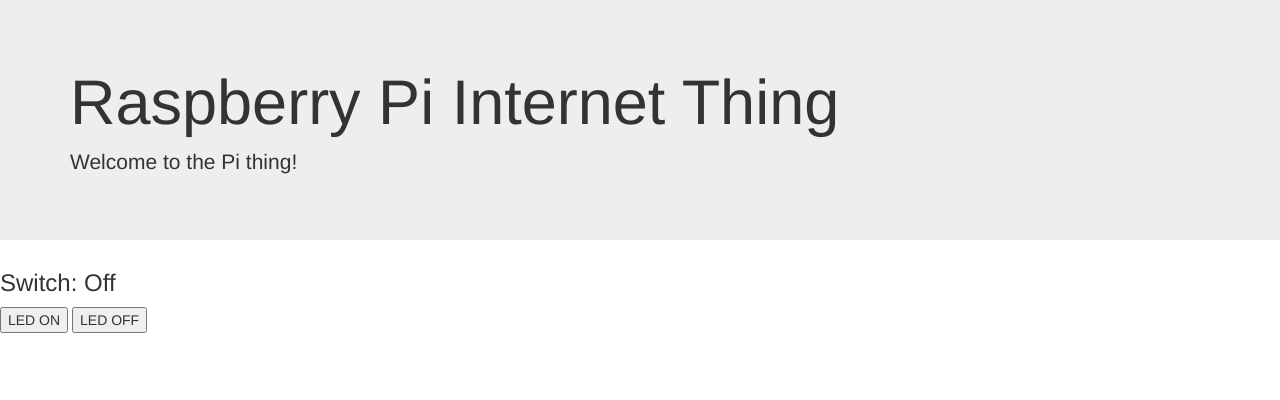
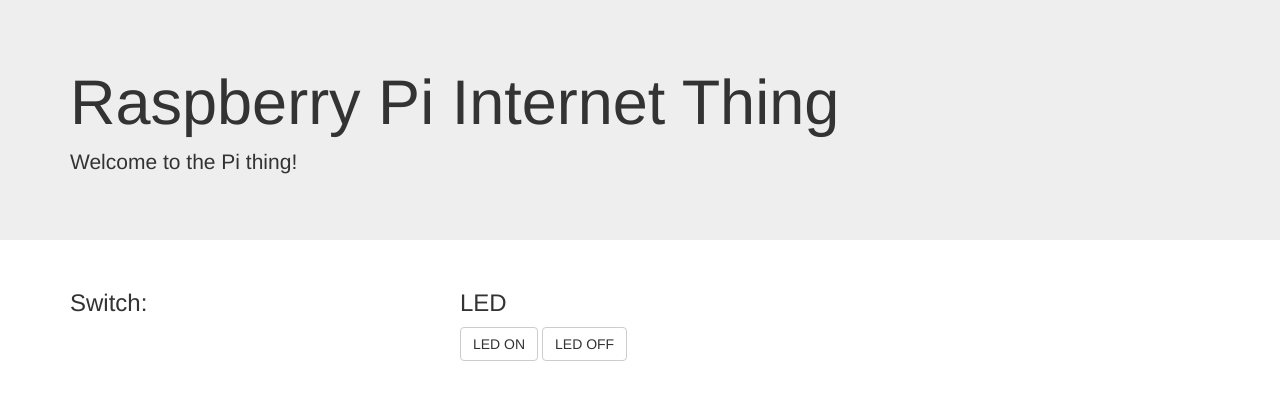
Before and after one commit to beepscore/pi-thing, a Flask app: template webapp/templates/index.html in a window 1280 px wide. Shown: the top 400 px of the page. Run offline with Flask 2, Linux system fonts and the light colour scheme; the template is opened without the code that fills it, so the values that code supplies are empty; some libraries are stand-ins or nearby versions.

Commit message:
Change switch and button to use bootstrap classes

```diff
--- a/webapp/templates/index.html
+++ b/webapp/templates/index.html
@@ -24,11 +24,18 @@
             </div>
         </div>
 
-        <h3>Switch: {{ 'On' if switch else 'Off' }}</h3>
-        <p>
-        <button type='button' id='led_on'>LED ON</button>
-        <button type='button' id='led_off'>LED OFF</button>
-        </p>
+        <div class="container">
+          <div class="row">
+            <div class="col-md-4">
+              <h3>Switch: <span id='switch_value' class="label"></span></h3>
+            </div>
+            <div class="col-md-4">
+              <h3>LED</h3>
+              <button class="btn btn-default" type='button' id='led_on'>LED ON</button>
+              <button class="btn btn-default" type='button' id='led_off'>LED OFF</button>
+            </div>
+          </div>
+        </div>
 
         <script type="text/javascript" src="https://code.jquery.com/jquery-1.12.0.min.js"></script>
         <script>window.jQuery || document.write('<script src="js/vendor/jquery-1.12.0.min.js"><\/script>') async</script>
```
